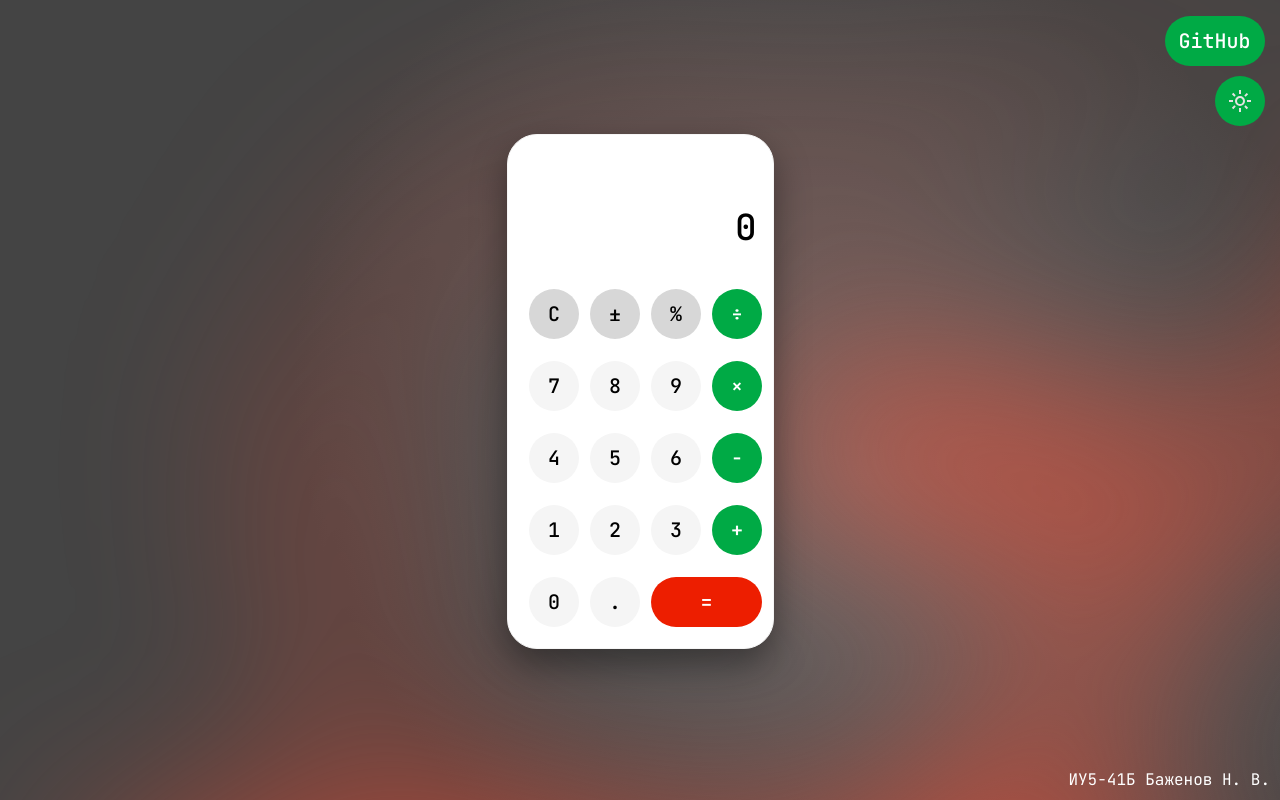
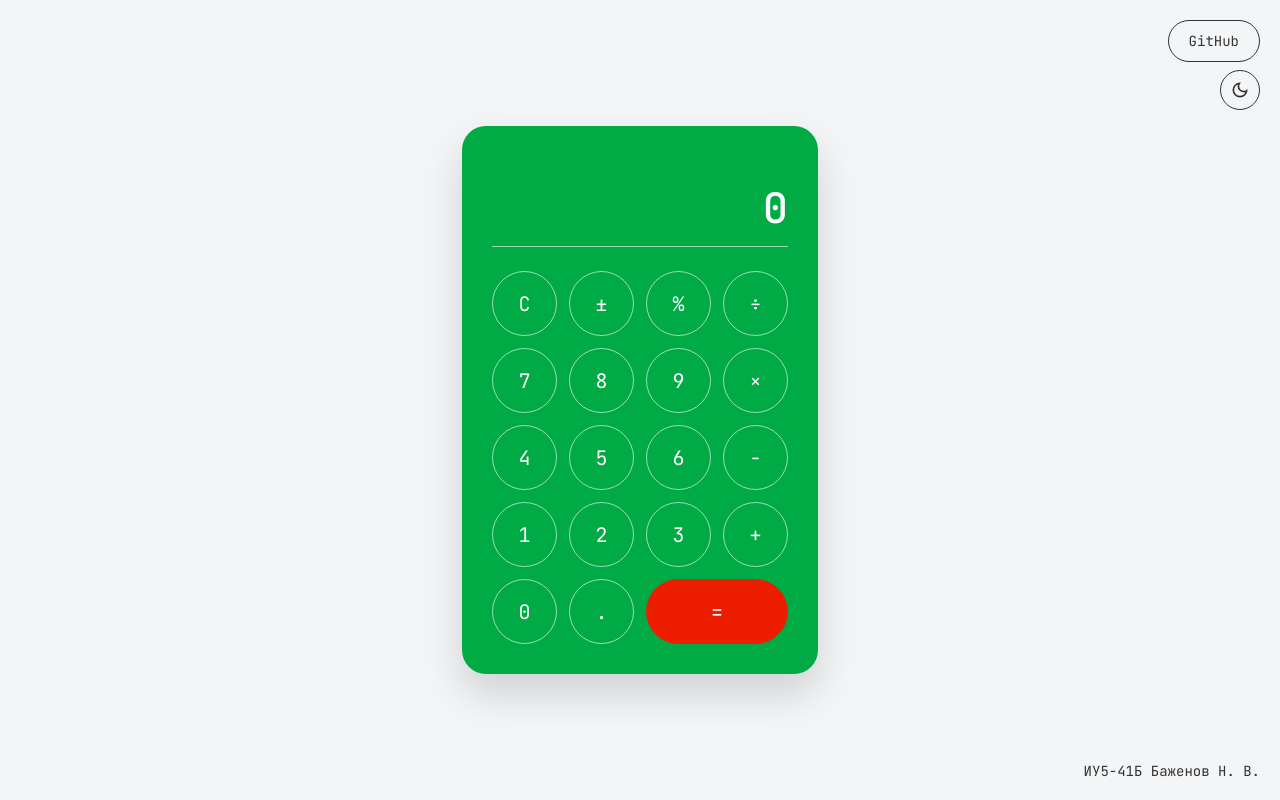
Before and after one commit to Nisakoo/BMSTU-Network-Applications, a plain HTML site: page index.html in a window 1280 px wide. Drawn offline with Linux system fonts and the light colour scheme.

Commit message:
refactor: changes

```diff
--- a/index.html
+++ b/index.html
@@ -1,11 +1,11 @@
 <!doctype html>
-<html>
+<html lang="ru">
     <head>
-        <title>Калькулятор</title>
-
+        <meta charset="UTF-8" />
+        <title>Расчет для химизации нефтепровода</title>
         <link href="styles/main.css" rel="stylesheet" />
     </head>
-    <body class="dark-theme">
+    <body>
         <div class="container">
             <div class="result" id="result-box">0</div>
 
@@ -37,9 +37,14 @@
         </div>
 
         <span class="sign">ИУ5-41Б Баженов Н. В.</span>
-        <a class="btn github-link primary" href="https://github.com/Nisakoo/BMSTU-Network-Applications" target="_blank">GitHub</a>
-        <button class="btn theme-switcher primary" id="switcher"></button>
+        <a
+            class="btn-external github-link"
+            href="https://github.com/Nisakoo/BMSTU-Network-Applications"
+            target="_blank"
+            >GitHub</a
+        >
+        <button class="btn-external theme-switcher" id="switcher"></button>
 
-        <script src="scripts/main.js""></script>
+        <script src="scripts/oil_development.js"></script>
     </body>
 </html>
--- a/styles/main.css
+++ b/styles/main.css
@@ -1,70 +1,83 @@
 @import url("https://fonts.googleapis.com/css2?family=JetBrains+Mono:ital,wght@0,100..800;1,100..800&display=swap");
 
 :root {
-    --default-color: #f5f5f5;
-    --primary-color: #00aa45;
-    --secondary-color: #d7d7d7;
+    --bg-color: #f4f5f7;
+    --card-bg: #00aa45;
     --accent-color: #ed1e00;
+    --text-color: #ffffff;
+    --btn-border: rgba(255, 255, 255, 0.6);
+    --btn-hover-bg: #ffffff;
+    --btn-hover-text: #00aa45;
 
-    --sign-color: black;
-
-    --bg-image: url("../assets/background.svg");
+    --sign-color: #333333;
     --switcher-mode-icon: url("../assets/dark-mode-icon.svg");
+    --icon-filter: brightness(0) opacity(0.8);
 }
 
 body.dark-theme {
-    --bg-image: url("../assets/background-dark.svg");
-    --sign-color: white;
+    --bg-color: #1a1a1a;
+    --sign-color: #ffffff;
     --switcher-mode-icon: url("../assets/light-mode-icon.svg");
+    --icon-filter: none;
 }
 
 body {
+    background-color: var(--bg-color);
     display: flex;
-    background-image: var(--bg-image);
+    justify-content: center;
+    align-items: center;
+    min-height: 100vh;
+    margin: 0;
+    font-family: "JetBrains Mono", monospace;
+    transition: background-color 0.3s ease;
+}
+
+.container {
+    position: relative;
+    margin: auto;
+    padding: 30px;
+    border-radius: 24px;
+    background-color: var(--card-bg);
+    box-shadow: 0px 20px 40px rgba(0, 0, 0, 0.15);
+    color: var(--text-color);
 }
 
 .result {
-    font-family: "JetBrains Mono", monospace;
     font-weight: 500;
-    font-size: 36px;
+    font-size: 42px;
     text-align: right;
-    height: 100px;
-    margin-bottom: 32px;
+    height: 80px;
+    margin-bottom: 24px;
     display: flex;
     justify-content: flex-end;
     align-items: flex-end;
-}
-
-.container {
-    margin: auto;
-    margin-top: 10%;
-    padding: 16px;
-    border: 1px solid;
-    border-color: var(--default-color);
-    border-radius: 30px;
-    background-color: white;
-    box-shadow: 0px 15px 35px rgba(0, 0, 0, 0.4);
+    border-bottom: 1px solid var(--btn-border);
+    padding-bottom: 10px;
 }
 
 .button-group {
     display: grid;
-    grid-template-columns: repeat(4, 50px);
-    gap: 11px;
+    grid-template-columns: repeat(4, 65px);
+    gap: 12px;
 }
 
 .btn {
-    background-color: var(--default-color);
+    background-color: transparent;
+    color: var(--text-color);
+    border: 1px solid var(--btn-border);
+    border-radius: 50px;
     font-family: "JetBrains Mono", monospace;
-    font-weight: 500;
     font-size: 20px;
     width: 100%;
-    height: 50px;
-    margin: 5.5px;
-    padding: 0px;
-    border: none;
-    border-radius: 50px;
+    height: 65px;
     cursor: pointer;
-    transition: transform 0.1s ease;
+    transition: all 0.2s ease;
+}
+
+.btn:hover {
+    background-color: var(--btn-hover-bg);
+    color: var(--btn-hover-text);
+    border-color: #ffffff;
 }
 
 .btn:active {
@@ -75,61 +88,70 @@ body {
     grid-column: span 2;
 }
 
-.primary {
-    background-color: var(--primary-color);
-    color: white;
+.btn.accent {
+    background-color: var(--accent-color);
+    border-color: var(--accent-color);
+    color: #ffffff;
 }
 
-.accent {
-    background-color: var(--accent-color);
-    color: white;
+.btn.accent:hover {
+    background-color: #d11a00;
+    border-color: #d11a00;
+    color: #ffffff;
 }
 
-.secondary {
-    background-color: var(--secondary-color);
+.btn-external {
+    display: inline-flex;
+    align-items: center;
+    justify-content: center;
+    position: absolute;
+    border: 1px solid var(--sign-color);
+    color: var(--sign-color);
+    background-color: transparent;
+    font-family: "JetBrains Mono", monospace;
+    border-radius: 50px;
+    cursor: pointer;
+    transition: all 0.3s ease;
+    text-decoration: none;
 }
 
-.sign {
-    font-family: "JetBrains Mono", monospace;
-    position: absolute;
-    right: 10px;
-    bottom: 10px;
-    color: var(--sign-color);
+.btn-external:hover {
+    background-color: var(--sign-color);
+    color: var(--bg-color);
+}
+
+.github-link {
+    top: 20px;
+    right: 20px;
+    padding: 0 20px;
+    height: 40px;
+    font-size: 14px;
 }
 
 .theme-switcher {
-    position: absolute;
     top: 70px;
-    right: 10px;
-    width: 50px;
-    height: 50px;
+    right: 20px;
+    width: 40px;
+    height: 40px;
 }
 
 .theme-switcher::before {
     content: "";
     display: block;
-
-    width: 24px;
-    height: 24px;
-
-    margin: auto;
-
+    width: 20px;
+    height: 20px;
     background-image: var(--switcher-mode-icon);
     background-size: contain;
     background-repeat: no-repeat;
     background-position: center;
+    filter: var(--icon-filter);
+    transition: filter 0.3s ease;
 }
 
-.github-link {
-    display: inline-flex;
-    align-items: center;
-    justify-content: center;
-
+.sign {
     position: absolute;
-    top: 10px;
-    right: 10px;
-    width: 100px;
-    height: 50px;
-
-    text-decoration: none;
+    right: 20px;
+    bottom: 20px;
+    color: var(--sign-color);
+    font-size: 14px;
 }
```
Also changed, not shown: scripts/oil_development.js (renamed from scripts/main.js), 1 other file.
